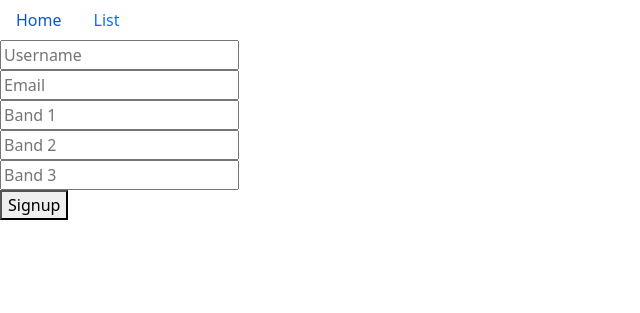
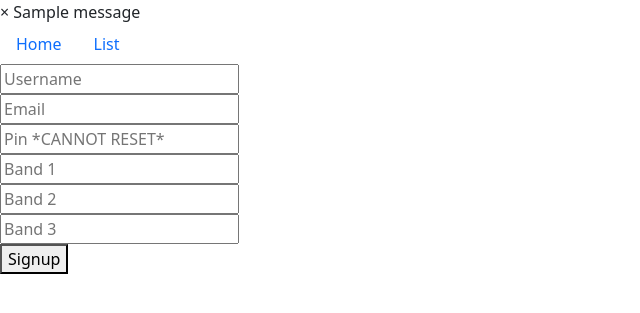
Before and after one commit to Alexcchip/MyTop3, a Flask app: page / in a window 1280 px wide. Shown: the top 313 px of the page, without its empty margins (0-640 px from the left). Run offline with Flask 2, Linux system fonts and the light colour scheme; one stand-in notice (Sample message) is shown.

Commit message:
Added a ton

```diff
--- a/main.py
+++ b/main.py
@@ -12,6 +12,7 @@ class User(db.Model):
     id = db.Column(db.Integer, primary_key=True)
     username = db.Column(db.String(20), unique=True, nullable=False)
     email = db.Column(db.String(150), unique=True, nullable=False)
+    pin = db.Column(db.Integer(), nullable=False)
     band1 = db.Column(db.String(50), nullable=False)
     band2 = db.Column(db.String(50), nullable=False)
     band3 = db.Column(db.String(50), nullable=False)
@@ -22,19 +23,36 @@ def home():
     if request.method == 'POST':
         username = request.form.get('userr')
         email = request.form.get('em')
+        pin = request.form.get('pin')
         band1 = request.form.get('b1')
         band2 = request.form.get('b2')
         band3 = request.form.get('b3')
-        print(username, email, band1, band2, band3)
+        print(pin, username, email, band1, band2, band3)
+        US = User.query.filter_by(email=email).first()
+        eM = User.query.filter_by(username=username).first()
+        if US:
+            flash('Username is already in use', category='error')
+        if eM:
+            flash('Email is already in use', category='error')
+        elif len(email) < 4:
+            flash("Email is too short", category='error')
+        if (len(pin) != 4):
+            flash("Pin is not 4 numbers long", category='error')
+        else:
+            flash('You signed in!', category='success')
+            new_user = User(pin=pin,username=username, email=email, band1=band1, band2=band2, band3=band3)
+            db.session.add(new_user)
+            db.session.commit()
+            return redirect(url_for('list'))
 
-        new_user = User(username=username, email=email, band1=band1, band2=band2, band3=band3)
-        db.session.add(new_user)
-        db.session.commit()
+
     return render_template('index.html')
+
+
+
 
 @app.route('/list')
 def list():
-
     return render_template('list.html')
 
 if __name__ == '__main__':
--- a/static/style.css
+++ /dev/null
@@ -1,3 +0,0 @@
-nav {
-    padding-left: 10%;
-}
--- a/templates/index.html
+++ b/templates/index.html
@@ -11,10 +11,27 @@
     <title>Document</title>
 </head>
 <body>
+    {% with messages = get_flashed_messages(with_categories=true) %}
+	{% if messages %}
+		{% for category, message in messages %}
+			{% if category=='error' %}
+				<div class="alert">
+					<span class="closebtn" onclick="this.parentElement.style.display='none';">&times;</span>
+					{{message}}
+				</div>
+			{% else %}
+			<div class="alert1"> <!--SUCCESS-->
+				<span class="closebtn1" onclick="this.parentElement.style.display='none';">&times;</span>
+				{{message}}
+			  </div>
+			{% endif %}
+		{% endfor %}
+	{% endif %}
+	{% endwith %}
     <div>
         <nav class="nav">
-            <a class="nav-link active" aria-current="page" href="#">Home</a>
-            <a class="nav-link" href="list.html">List</a>
+            <a class="nav-link active" aria-current="page" href="{{url_for('home')}}">Home</a>
+            <a class="nav-link" href="{{url_for('list')}}">List</a>
         <nav>
     </div>
 
@@ -22,6 +39,7 @@
          <div>
             <input type="text" name="userr" id="userr" placeholder="Username" required><br>
             <input type="email" name="em" id="em" placeholder="Email" required><br>
+            <input type="number" name="pin" id="pin" placeholder="Pin *CANNOT RESET*" maxlength="4" minlength="4"><br>
             <input type="text" name="b1" id="b1" placeholder="Band 1" required><br>
             <input type="text" name="b2" id="b2" placeholder="Band 2" required><br>
             <input type="text" name="b3" id="b3" placeholder="Band 3" required>
--- a/templates/list.html
+++ b/templates/list.html
@@ -9,8 +9,8 @@
 </head>
 <body>
     <nav class="nav">
-        <a class="nav-link active" aria-current="page" href="index.html">Home</a>
-        <a class="nav-link" href="list.html">List</a>
+        <a class="nav-link active" aria-current="page" href="{{url_for('home')}}">Home</a>
+        <a class="nav-link" href="{{url_for('list')}}">List</a>
     <nav>
         <script src="https://cdn.jsdelivr.net/npm/bootstrap@5.2.3/dist/js/bootstrap.bundle.min.js" integrity="sha384-kenU1KFdBIe4zVF0s0G1M5b4hcpxyD9F7jL+jjXkk+Q2h455rYXK/7HAuoJl+0I4" crossorigin="anonymous"></script>
 </body>
```
Also changed, not shown: database.db, 1 other file.
